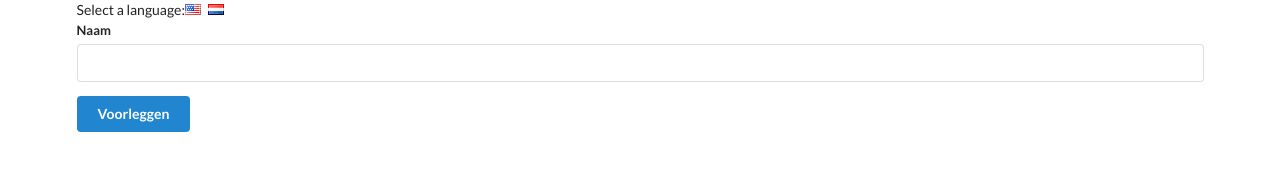
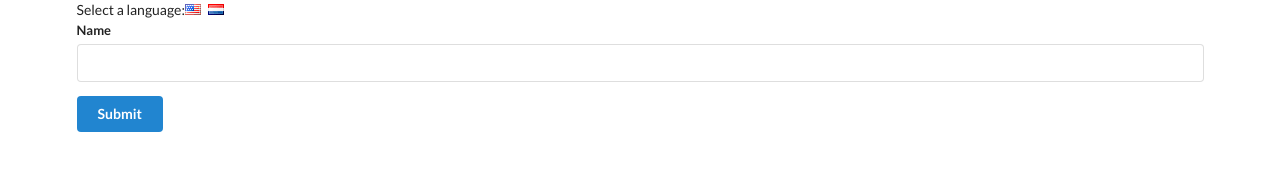
Before and after one commit to mduberstein/udemy-react-grider-translate, a React (Create React App) app: page / in a window 1280 px wide. Shown: the top 182 px of the page. Built offline with nearby package versions, Linux system fonts and the light colour scheme.

Commit message:
After Clip 420 Connecting the Field and Button to the Store

```diff
--- a/src/components/Button.js
+++ b/src/components/Button.js
@@ -11,15 +11,15 @@
   // static contextType = LanguageContext;
 
   // ALT 3 Consumer
-  renderSubmit (value) {
-    return value === 'english' ? 'Submit' : 'Voorleggen';
+  renderSubmit (language) {
+    return language === 'english' ? 'Submit' : 'Voorleggen';
   }
 
   renderButton(color) {
     return (
       <button className={`ui button ${color}`}>
         <LanguageContext.Consumer>
-          {value => this.renderSubmit(value)}
+          {({language}) => this.renderSubmit(language)}
         </LanguageContext.Consumer>
       </button>
     );
--- a/src/components/Field.js
+++ b/src/components/Field.js
@@ -5,7 +5,7 @@
   static contextType = LanguageContext;
 
   render() {
-    const text = this.context === 'english' ? 'Name' : 'Naam';
+    const text = this.context.language === 'english' ? 'Name' : 'Naam';
     return (
       <div className="ui field">
         <label>{text}</label>
```
